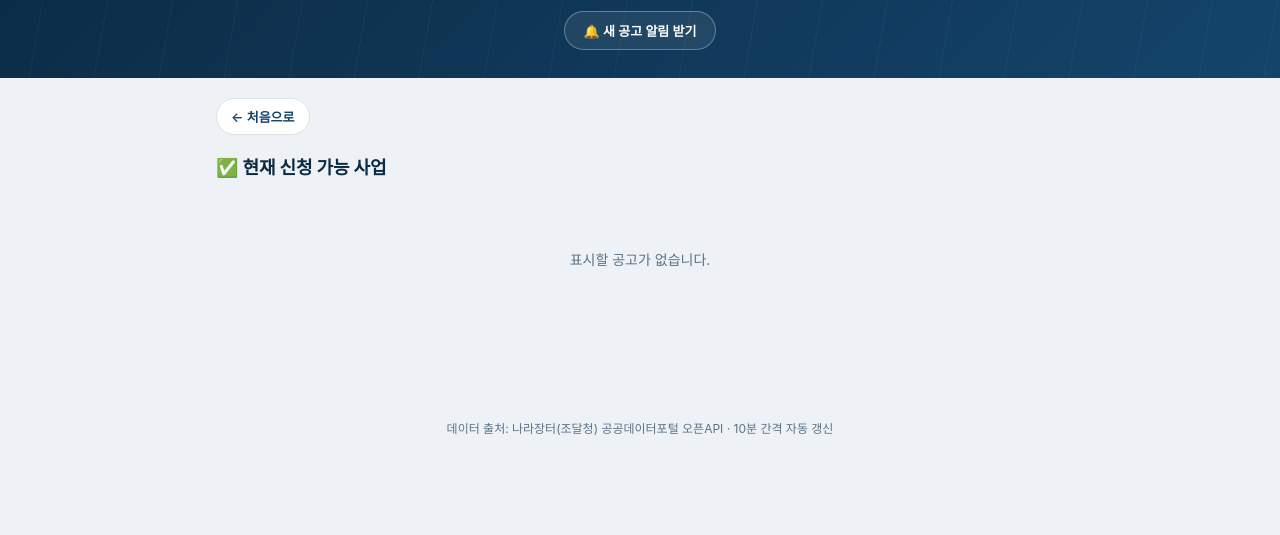
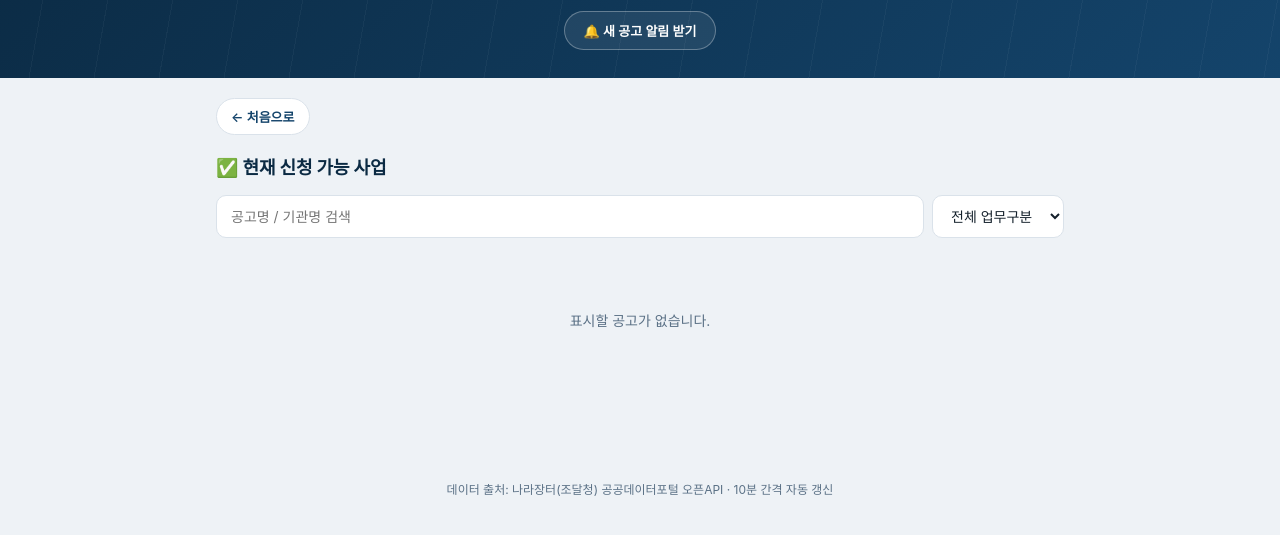
Before and after one commit to head33003300-tech/busan-agency-bid, a plain HTML site: page index.html in a window 1280 px wide. Both pictures are taken after a click on the button "✅ 현재 신청 가능 사업". Shown: the part 129-664 px from the top of the page. Drawn offline with Linux system fonts and the light colour scheme; no server answers; a web font is replaced by a local one.

Commit message:
feat: 각 서브 화면에도 검색/업무구분 필터 추가

```diff
--- a/app.js
+++ b/app.js
@@ -19,6 +19,8 @@ const subViewTitle = document.getElementById("subViewTitle");
 const dashboardView = document.getElementById("dashboardView");
 const simpleListView = document.getElementById("simpleListView");
 const simpleListEl = document.getElementById("simpleList");
+const simpleSearchInput = document.getElementById("simpleSearchInput");
+const simpleTypeFilter = document.getElementById("simpleTypeFilter");
 const tiles = document.querySelectorAll(".tile");
 
 const countOpenEl = document.getElementById("countOpen");
@@ -179,6 +181,8 @@ function showView(view) {
     subViewTitle.textContent = VIEW_TITLES[view] || "";
     dashboardView.style.display = "none";
     simpleListView.style.display = "block";
+    simpleSearchInput.value = "";
+    simpleTypeFilter.value = "";
   }
   render();
 }
@@ -252,7 +256,16 @@ function render() {
     recommend: recommendItems,
   };
   if (currentView && viewItemsMap[currentView]) {
-    const items = viewItemsMap[currentView];
+    const simpleKeyword = simpleSearchInput.value.trim().toLowerCase();
+    const simpleType = simpleTypeFilter.value;
+    const items = viewItemsMap[currentView].filter((n) => {
+      const matchesKeyword =
+        !simpleKeyword ||
+        n.title.toLowerCase().includes(simpleKeyword) ||
+        n.org.toLowerCase().includes(simpleKeyword);
+      const matchesType = !simpleType || n.type === simpleType;
+      return matchesKeyword && matchesType;
+    });
     simpleListEl.innerHTML =
       items.length === 0
         ? `<p class="empty">표시할 공고가 없습니다.</p>`
@@ -282,6 +295,8 @@ onSnapshot(doc(db, "meta", "status"), (snap) => {
 
 searchInput.addEventListener("input", render);
 typeFilter.addEventListener("change", render);
+simpleSearchInput.addEventListener("input", render);
+simpleTypeFilter.addEventListener("change", render);
 
 let swRegistration = null;
 if ("serviceWorker" in navigator) {
--- a/index.html
+++ b/index.html
@@ -104,6 +104,17 @@
 
       <!-- 단일 목록형 서브 화면 (신청가능/마감임박/오늘추가/종료/추천) -->
       <div id="simpleListView" style="display:none;">
+        <section class="filters">
+          <input id="simpleSearchInput" type="text" placeholder="공고명 / 기관명 검색" />
+          <select id="simpleTypeFilter">
+            <option value="">전체 업무구분</option>
+            <option value="물품">물품</option>
+            <option value="공사">공사</option>
+            <option value="용역">용역</option>
+            <option value="외자">외자</option>
+            <option value="기타">기타</option>
+          </select>
+        </section>
         <div id="simpleList" class="notice-list"></div>
       </div>
     </section>
```
